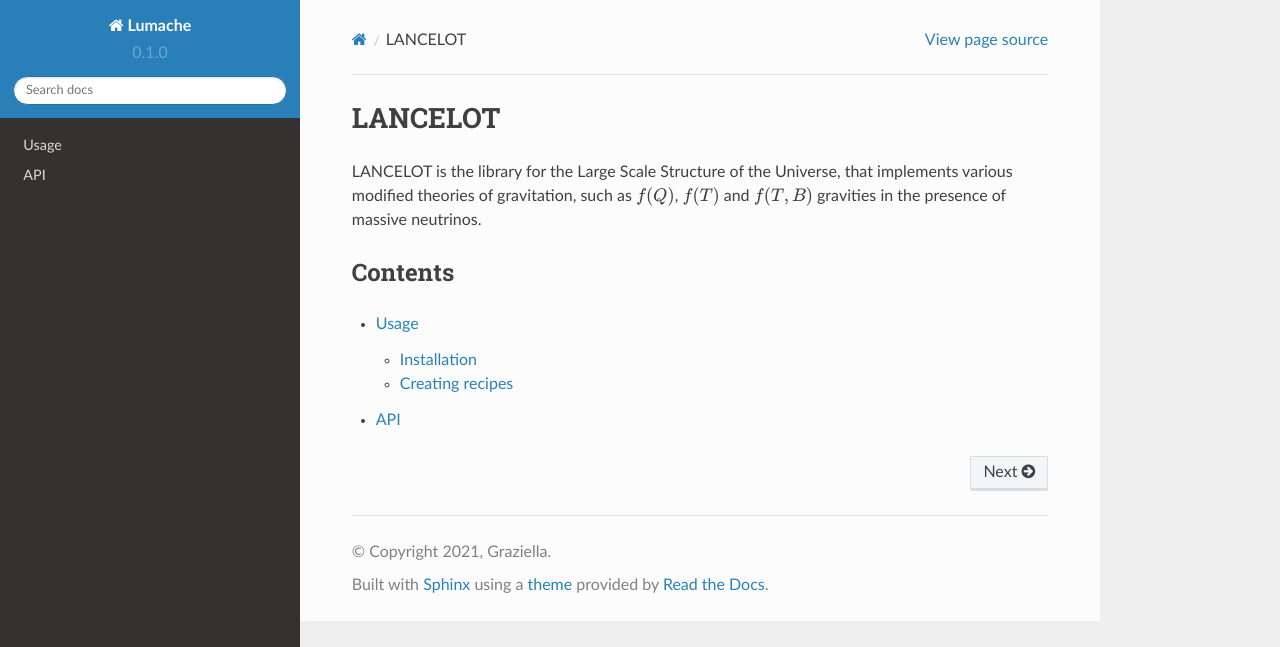
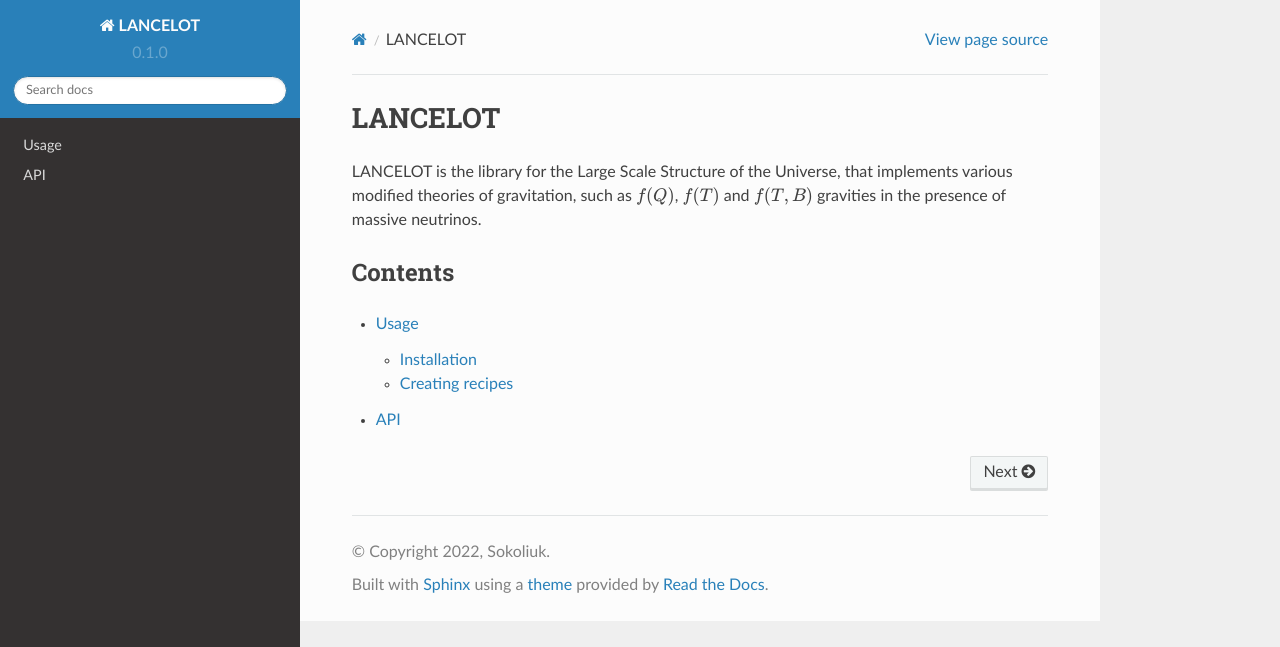
Before and after one commit to singlefrequency/LANCELOT, a Sphinx documentation site: the page built from docs/source/index.rst, in a window 1280 px wide. Shown: the top 647 px of the page. Built offline with Sphinx 7.4.7 and the Read the Docs theme 2.0.0, drawn with Linux system fonts in a browser that asks for light colours.

Commit message:
Update conf.py

```diff
--- a/docs/source/conf.py
+++ b/docs/source/conf.py
@@ -2,9 +2,9 @@
 
 # -- Project information
 
-project = 'Lumache'
-copyright = '2021, Graziella'
-author = 'Graziella'
+project = 'LANCELOT'
+copyright = '2022, Sokoliuk'
+author = 'Sokoliuk'
 
 release = '0.1'
 version = '0.1.0'
```
